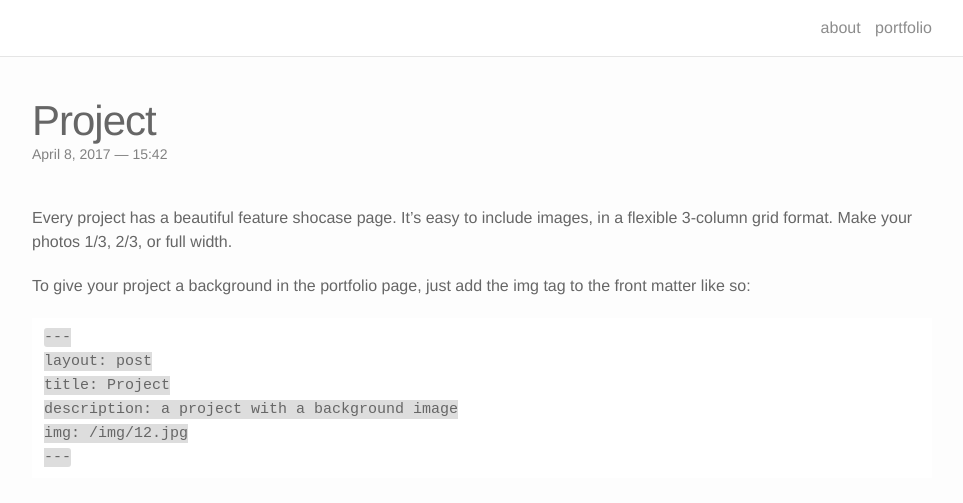
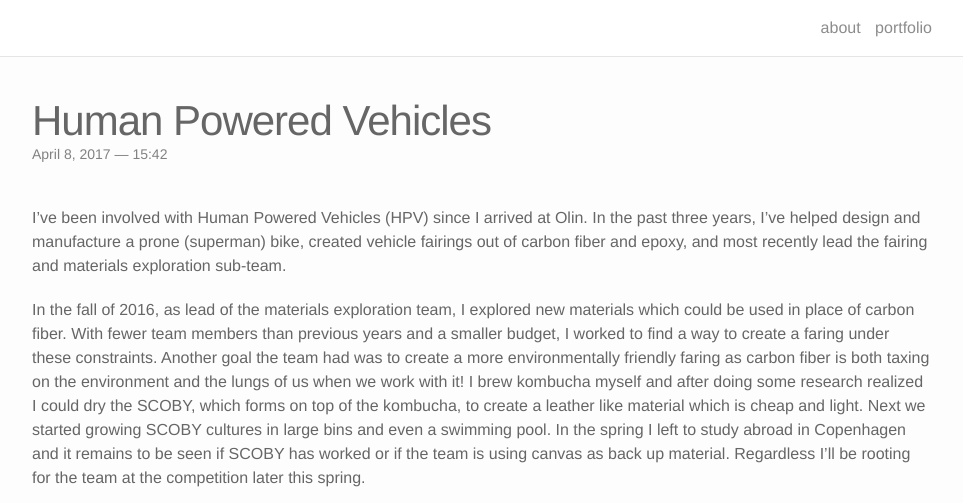
Before and after one commit to LucyWilcox/LucyWilcox.github.io, a Jekyll site: the page built from _portfolio/8_project.markdown, in a window 1280 px wide and 1400 px high. Shown: the top 503 px of the window, without its empty margins (158-1121 px from the left). Built offline with Jekyll 4.4.1, drawn with Linux system fonts in a browser that asks for light colours; nearby versions of some CDN libraries; some of the changed text lies outside the part shown; grey boxes are pictures that could not be loaded.

Commit message:
adding hpv

```diff
--- a/_portfolio/8_project.markdown
+++ b/_portfolio/8_project.markdown
@@ -1,55 +1,24 @@
 ---
 layout: post
-title: Project
-description: a project with a background image
-img: /img/1.jpg
+title: Human Powered Vehicles
+description: Project Manager
+img: /img/2016team.jpg
 ---
 
-Every project has a beautiful feature shocase page. It's easy to include images, in a flexible 3-column grid format. Make your photos 1/3, 2/3, or full width.
+I've been involved with Human Powered Vehicles (HPV) since I arrived at Olin. In the past three years, I’ve helped design and manufacture a prone (superman) bike, created vehicle fairings out of carbon fiber and epoxy, and most recently lead the fairing and materials exploration sub-team.
 
-To give your project a background in the portfolio page, just add the img tag to the front matter like so:
+In the fall of 2016, as lead of the materials exploration team, I explored new materials which could be used in place of carbon fiber. With fewer team members than previous years and a smaller budget, I worked to find a way to create a faring under these constraints. Another goal the team had was to create a more environmentally friendly faring as carbon fiber is both taxing on the environment and the lungs of us when we work with it! I brew kombucha myself and after doing some research realized I could dry the SCOBY, which forms on top of the kombucha, to create a leather like material which is cheap and light. Next we started growing SCOBY cultures in large bins and even a swimming pool. In the spring I left to study abroad in Copenhagen and it remains to be seen if SCOBY has worked or if the team is using canvas as back up material. Regardless I’ll be rooting for the team at the competition later this spring.
 
-	---
-	layout: post
-	title: Project
-	description: a project with a background image
-	img: /img/12.jpg
-	---
+<b>What I learned: </b>
+- How to get a team excited about my seemingly crazy ideas!
+- How the mechanical engineering process works. I think it's good to know, even as a software engineer.
 
+<b>Website: </b> <a href="http://hpv.olin.edu/">Olin Human Powered Vehicles</a>
 
-<div class="img_row">
-	<img class="col one" src="{{ site.baseurl }}/img/1.jpg" alt="" title="example image"/>
-	<img class="col one" src="{{ site.baseurl }}/img/2.jpg" alt="" title="example image"/>
-	<img class="col one" src="{{ site.baseurl }}/img/3.jpg" alt="" title="example image"/>
-</div>
-<div class="col three caption">
-	Caption photos easily. On the left, a road goes through a tunnel. Middle, leaves artistically fall in a hipster photoshoot. Right, in another hipster photoshoot, a lumberjack grasps a handful of pine needles.
-</div>
-<div class="img_row">
-	<img class="col three" src="{{ site.baseurl }}/img/5.jpg" alt="" title="example image"/>
-</div>
-<div class="col three caption">
-	This image can also have a caption. It's like magic.
-</div>
+<b>For: </b>Human Powered Vehicles Club
 
-You can also put regular text between your rows of images. Say you wanted to write a little bit about your project before you posted the rest of the images. You describe how you toiled, sweated, *bled* for your project, and then.... you reveal it's glory in the next row of images.
+<b>During: </b> 2014 - present
 
+<b>Collaborators: </b>The HPV team!
 
-<div class="img_row">
-	<img class="col two" src="{{ site.baseurl }}/img/6.jpg" alt="" title="example image"/>
-	<img class="col one" src="{{ site.baseurl }}/img/11.jpg" alt="" title="example image"/>
-</div>
-<div class="col three caption">
-	You can also have artistically styled 2/3 + 1/3 images, like these.
-</div>
-
-
-<br/><br/><br/>
-
-
-The code is simple. Just add a col class to your image, and another class specifying the width: one, two, or three columns wide. Here's the code for the last row of images above:
-
-	<div class="img_row">
-	  <img class="col two" src="/img/6.jpg"/>
-	  <img class="col one" src="/img/11.jpg"/>
-	</div>
+<b>Skills: </b>composites manufacturing, project management, biomaterials, Solidworks
```
Also changed, not shown: _portfolio/93_project.markdown (line endings or trailing spaces).
